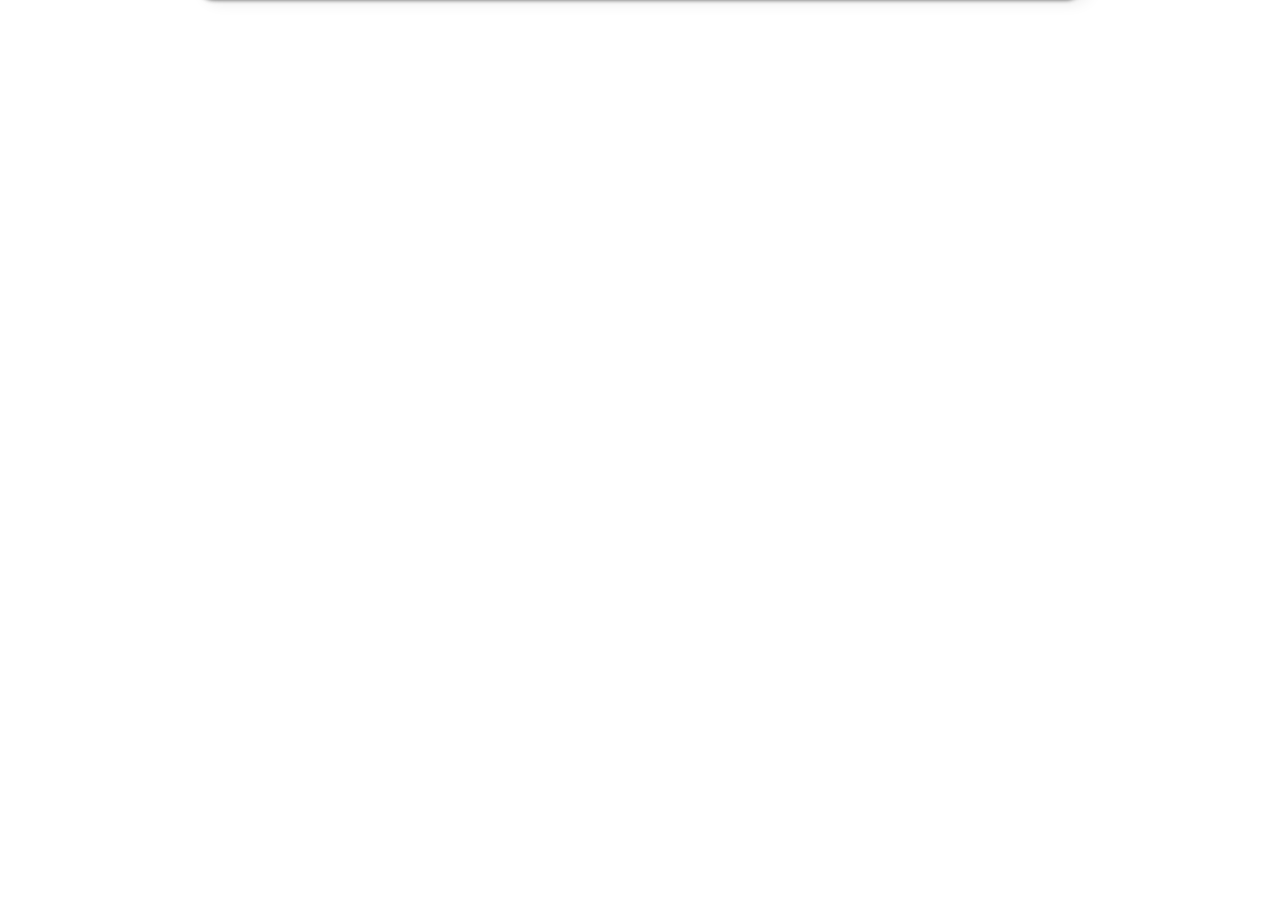
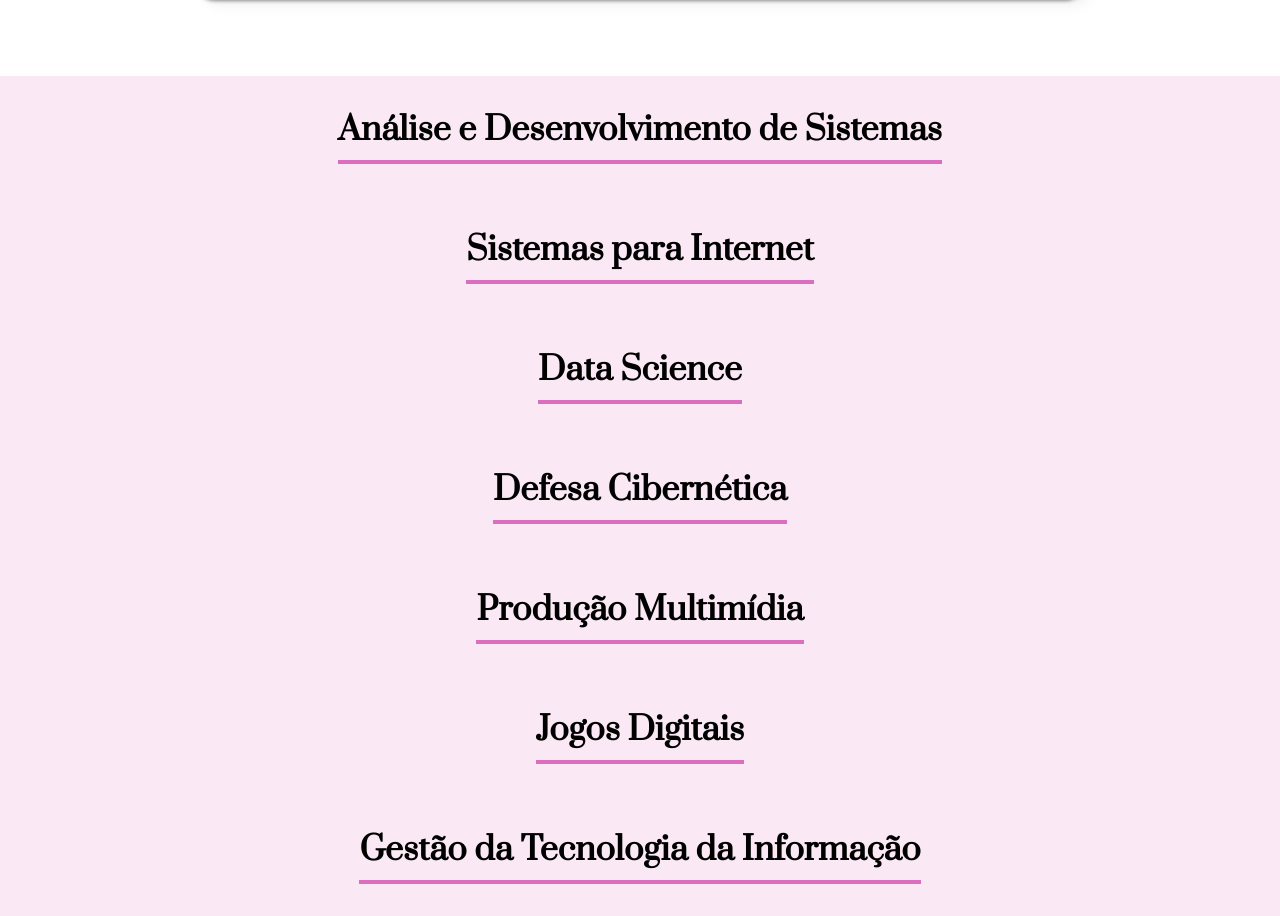
Before and after one commit to artur-duart/profiap, a React (Create React App) app: page / in a window 1280 px wide. Shown: the part 1310-2226 px from the top of the page. Before the commit the page ends 1386 px from the top, so only its background shows below. Built offline with nearby package versions, Linux system fonts and the light colour scheme; the HTML template or start-up script is replaced by a standard one.

Commit message:
✨ feat: Course Component

```diff
--- a/src/App.js
+++ b/src/App.js
@@ -1,6 +1,7 @@
 import { useState } from 'react';
 import Banner from './components/Banner';
 import Form from './components/Form';
+import Course from './components/Course';
 
 function App() {
 	const [collaborators, setCollaborators] = useState([]);
@@ -18,6 +19,13 @@ function App() {
 					whenAddNewCollaborator(collaborator)
 				}
 			/>
+			<Course name="Análise e Desenvolvimento de Sistemas" />
+			<Course name="Sistemas para Internet" />
+			<Course name="Data Science" />
+			<Course name="Defesa Cibernética" />
+			<Course name="Produção Multimídia" />
+			<Course name="Jogos Digitais" />
+			<Course name="Gestão da Tecnologia da Informação" />
 		</div>
 	);
 }
--- a/src/components/Button/Button.css
+++ b/src/components/Button/Button.css
@@ -1,5 +1,3 @@
-@import url('https://fonts.googleapis.com/css2?family=Montserrat:wght@400;600&display=swap');
-
 button {
 	margin-top: 40px;
 	background-color: transparent;
--- /dev/null
+++ b/src/components/Course/Course.css
@@ -0,0 +1,13 @@
+.course {
+	text-align: center;
+	padding: 32px;
+	background-color: #fae9f5;
+}
+
+.course h3 {
+	font-size: 32px;
+	font-family: Prata, serif;
+	border-bottom: 4px solid #db6ebf;
+	padding-bottom: 8px;
+	display: inline-block;
+}
--- /dev/null
+++ b/src/components/Course/index.js
@@ -0,0 +1,11 @@
+import './Course.css';
+
+function Course(props) {
+	return (
+		<section className='course'>
+			<h3>{props.name}</h3>
+		</section>
+	);
+}
+
+export default Course;
--- a/src/components/DropdownList/DropdownList.css
+++ b/src/components/DropdownList/DropdownList.css
@@ -1,5 +1,3 @@
-@import url('https://fonts.googleapis.com/css2?family=Montserrat:wght@400;600&display=swap');
-
 .select-field label {
 	display: block;
 	margin-bottom: 8px;
--- a/src/components/Form/Form.css
+++ b/src/components/Form/Form.css
@@ -1,5 +1,3 @@
-@import url('https://fonts.googleapis.com/css2?family=Prata&display=swap');
-
 .form {
 	display: flex;
 	justify-content: center;
--- a/src/components/TextField/TextField.css
+++ b/src/components/TextField/TextField.css
@@ -1,5 +1,3 @@
-@import url('https://fonts.googleapis.com/css2?family=Montserrat:wght@400;600&display=swap');
-
 .text-field {
 	margin: 24px 0;
 }
--- a/src/index.css
+++ b/src/index.css
@@ -1,3 +1,7 @@
+@import url('https://fonts.googleapis.com/css2?family=Montserrat:wght@400;600&display=swap');
+
+@import url('https://fonts.googleapis.com/css2?family=Prata&display=swap');
+
 * {
 	margin: 0;
 	padding: 0;
```
